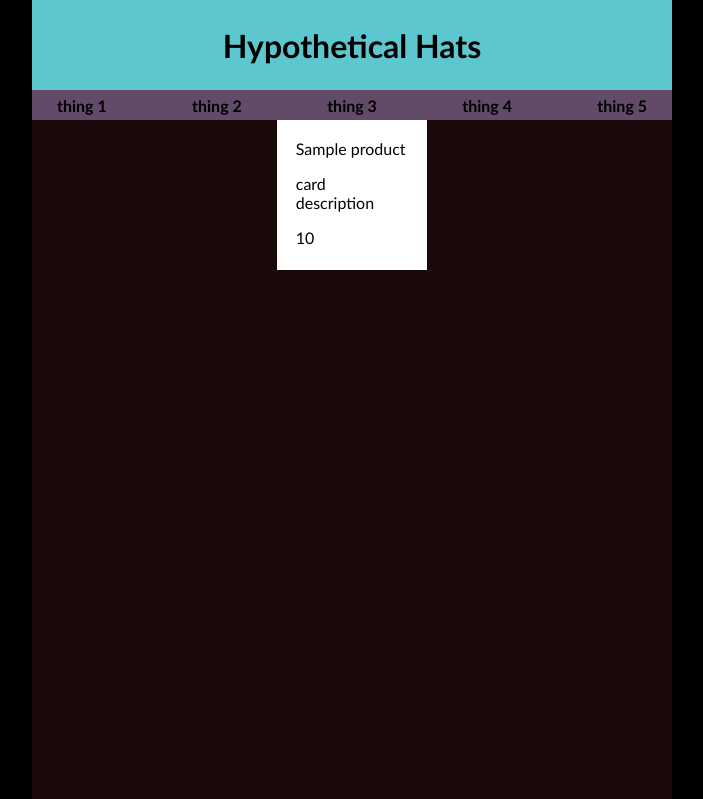
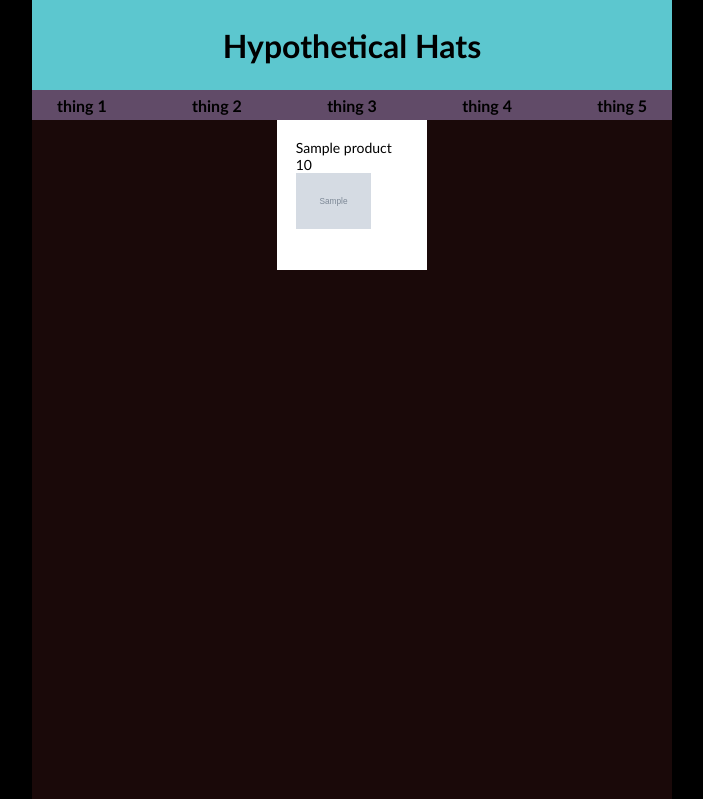
Before and after one commit to jzcdx/ecommerce, a Flask app: template templates/store.html in a window 1280 px wide. Shown: the top 799 px of the page, without its empty margins (288-991 px from the left). Run offline with Flask 2, Linux system fonts and the light colour scheme; the template is opened without the code that fills it: most values are stand-ins (such as "Sample title", 1, 10 or a date in 2020); grey boxes marked "Sample" are stand-in pictures; parts of the project's set-up code (start-up, migrations or seed data) failed here and were passed over.

Commit message:
thumbnails, price, and name show up for products on frontend now

```diff
--- a/static/css/store.css
+++ b/static/css/store.css
@@ -120,7 +120,7 @@ body::-webkit-scrollbar {
 
 .card {
     background-color: white;
-
+    font-size:14px;
     height: 150px;
     width: 150px;
 
@@ -144,7 +144,13 @@ body::-webkit-scrollbar {
     padding:12.5%;
 }
 
-
+.product-thumbnail {
+    display: block;
+    max-width:75px;
+    max-height:75px;
+    width: auto;
+    height: auto;
+}
 
 /*
 .grid {
--- a/templates/store.html
+++ b/templates/store.html
@@ -33,8 +33,9 @@
                             <div class="card">
                                 <div class="cell">
                                     <label class="card_name">{{ product["name"] }}</label>
-                                    <p>card description</p>
+                                    <!--<p>card description</p>-->
                                     <label>{{ product["price"] }}</label>
+                                    <img class="product-thumbnail" src="{{ product['picture'] }}"></img>
                                 </div>
                             </div>
                         {% endfor %}
```
